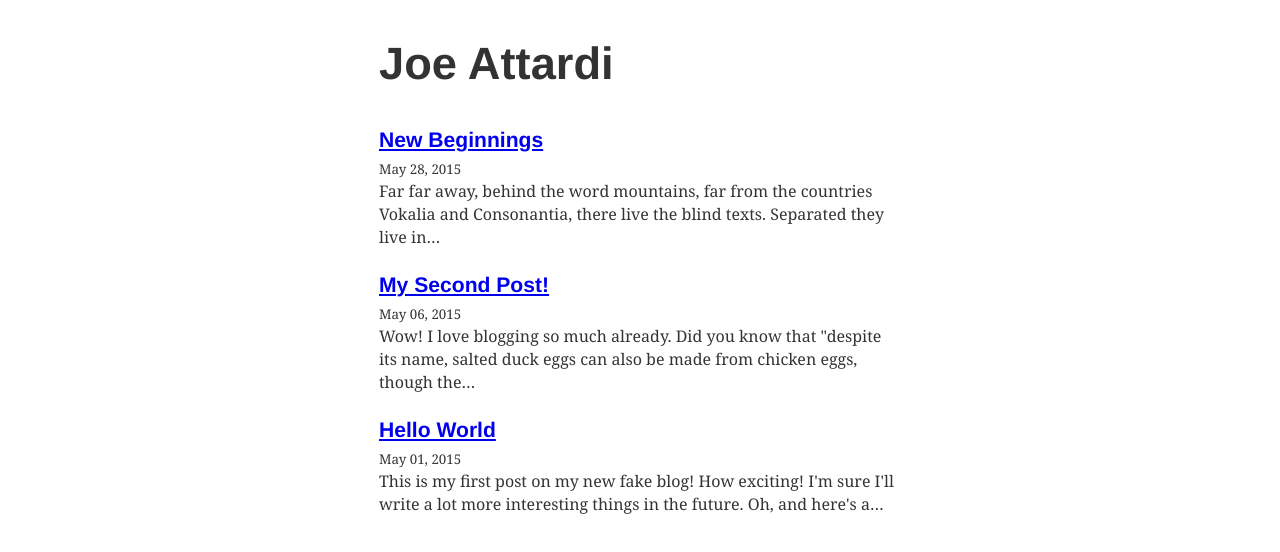
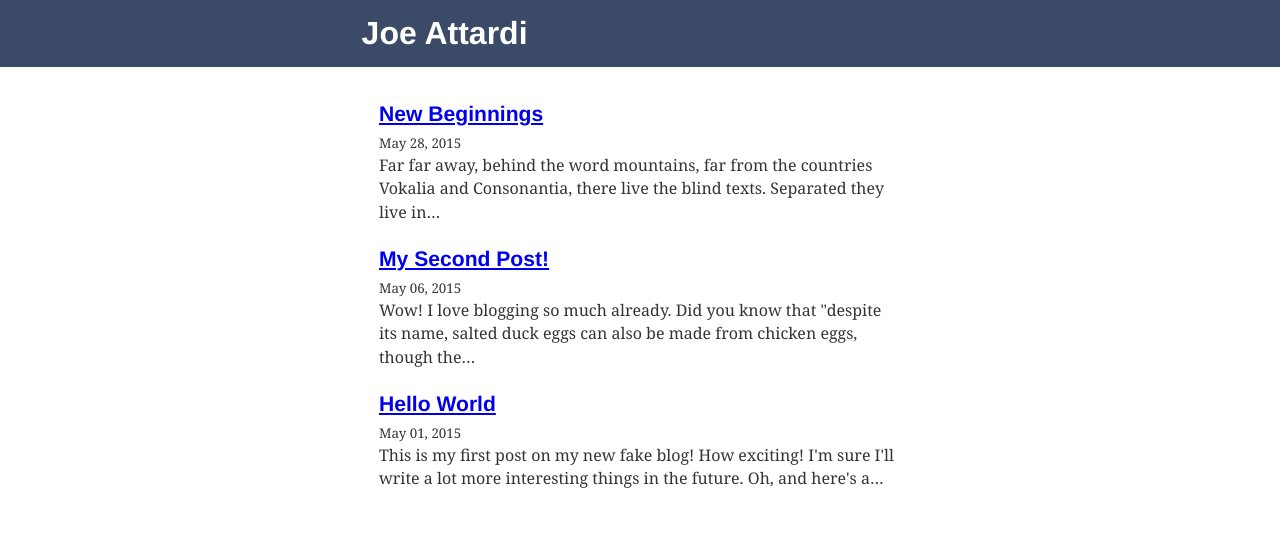
Before and after one commit to joeattardi/thinksincode.com, a Gatsby site: page / in a window 1280 px wide. Built offline with nearby package versions, Linux system fonts and the light colour scheme; Gatsby itself is replaced by a stand-in of ours; some packages are replaced by stand-ins of ours.

Commit message:
add styled-components, header component

```diff
--- a/gatsby-config.js
+++ b/gatsby-config.js
@@ -58,6 +58,7 @@ module.exports = {
       },
     },
     `gatsby-plugin-offline`,
+    `gatsby-plugin-styled-components`,
     `gatsby-plugin-react-helmet`,
     {
       resolve: 'gatsby-plugin-typography',
--- a/package.json
+++ b/package.json
@@ -7,6 +7,7 @@
     "url": "https://github.com/gatsbyjs/gatsby-starter-blog/issues"
   },
   "dependencies": {
+    "babel-plugin-styled-components": "^1.8.0",
     "gatsby": "^2.0.19",
     "gatsby-plugin-feed": "^2.0.8",
     "gatsby-plugin-google-analytics": "^2.0.5",
@@ -14,6 +15,7 @@
     "gatsby-plugin-offline": "^2.0.5",
     "gatsby-plugin-react-helmet": "^3.0.0",
     "gatsby-plugin-sharp": "^2.0.6",
+    "gatsby-plugin-styled-components": "^3.0.1",
     "gatsby-plugin-typography": "^2.2.0",
     "gatsby-remark-copy-linked-files": "^2.0.5",
     "gatsby-remark-images": "^2.0.4",
@@ -29,6 +31,7 @@
     "react-dom": "^16.5.1",
     "react-helmet": "^5.2.0",
     "react-typography": "^0.16.13",
+    "styled-components": "^4.1.0",
     "typography": "^0.16.17",
     "typography-theme-alton": "^0.15.10"
   },
--- /dev/null
+++ b/src/components/Header.js
@@ -0,0 +1,38 @@
+import { Link } from 'gatsby';
+import React from 'react';
+import styled from 'styled-components';
+
+import { rhythm, scale } from '../utils/typography';
+
+const Header = styled.header`
+  background: #3b4a66;
+  color: #ffffff;
+  padding: 1em;
+`;
+
+const Wrapper = styled.div`
+  margin: auto;
+  max-width: ${rhythm(24)};
+`;
+
+const Title = styled.h1`
+  margin: 0;
+`;
+
+export default ({ title }) => (
+  <Header>
+    <Wrapper>
+      <Title>
+        <Link
+          style={{
+            textDecoration: 'none',
+            color: 'inherit'
+          }}
+          to={'/'}
+        >
+          {title}
+        </Link>
+      </Title>
+    </Wrapper>
+  </Header>
+);
--- a/src/components/Layout.js
+++ b/src/components/Layout.js
@@ -1,5 +1,7 @@
 import React from 'react';
 import { Link } from 'gatsby';
+
+import Header from './Header';
 
 import { rhythm, scale } from '../utils/typography';
 
@@ -51,6 +53,8 @@ class Layout extends React.Component {
       );
     }
     return (
+      <div>
+        <Header title={title} />
         <div
           style={{
             marginLeft: 'auto',
@@ -59,8 +63,8 @@ class Layout extends React.Component {
             padding: `${rhythm(1.5)} ${rhythm(3 / 4)}`
           }}
         >
-        {header}
           {children}
+        </div>
       </div>
     );
   }
```
Also changed, not shown: 1 other file. Lines whose indentation alone changed are shown as unchanged.
